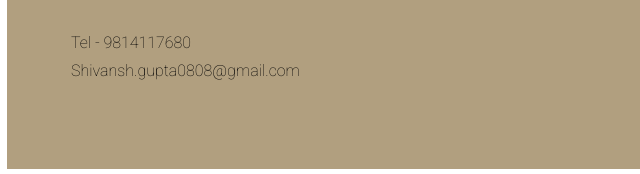
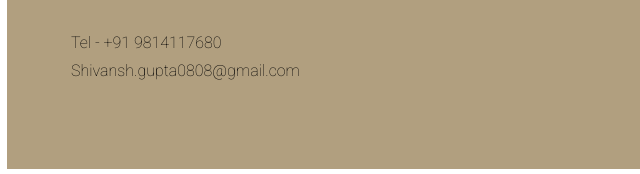
Before and after one commit to shivansh-code/ar, a plain HTML site: page index.html in a window 1280 px wide. Shown: the part 1647-1821 px from the top of the page, 1-641 px from the left. Drawn offline with nearby package versions, Linux system fonts and the light colour scheme; a web font is replaced by a local one.

Commit message:
Update index.html

```diff
--- a/index.html
+++ b/index.html
@@ -46,7 +46,7 @@
           <p class = "foot1">Contact</p>
           <p class = "foot2">Stay connected</p>
           <p class = "coninfo">Shivansh Gupta<a href="https://www.facebook.com/Picss-and-artt-110084744165547" target="_blank" class="facebook"><em class="fa fa-facebook">&nbsp;&nbsp;Facebook</em></a><br>H-670 Harcharan nagar <a target="_blank" href="https://www.instagram.com/picss.and.art/" class="insta"><em class="fa fa-instagram">&nbsp;&nbsp;Instagram</em></a><br>Ludhiana, Punjab<a target="_blank" href="https://youtube.com" class="youtube"><em class="fa fa-youtube">&nbsp;&nbsp;Youtube</em></a></p>
-          <p class = "coninfo">Tel - 9814117680<br>Shivansh.gupta0808@gmail.com</p>
+          <p class = "coninfo">Tel - +91 9814117680<br>Shivansh.gupta0808@gmail.com</p>
         </footer>
     </body>
     </html>
```
